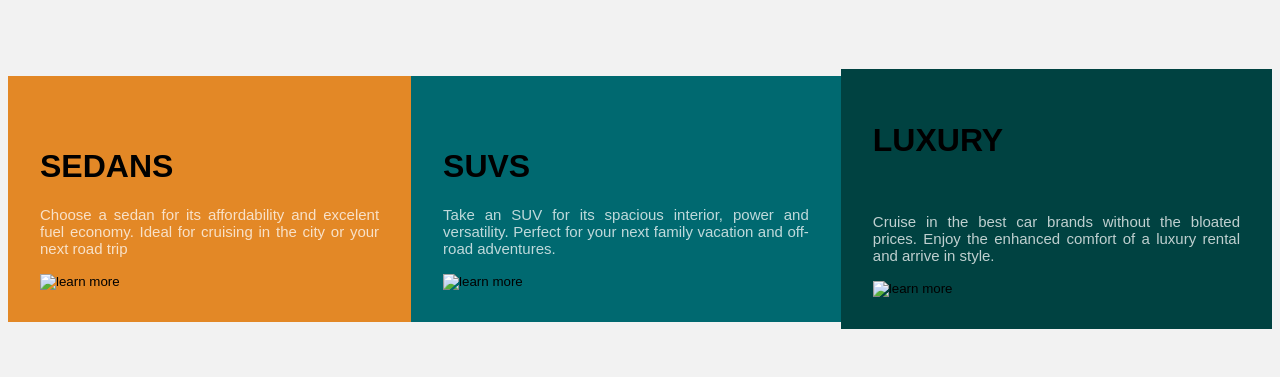
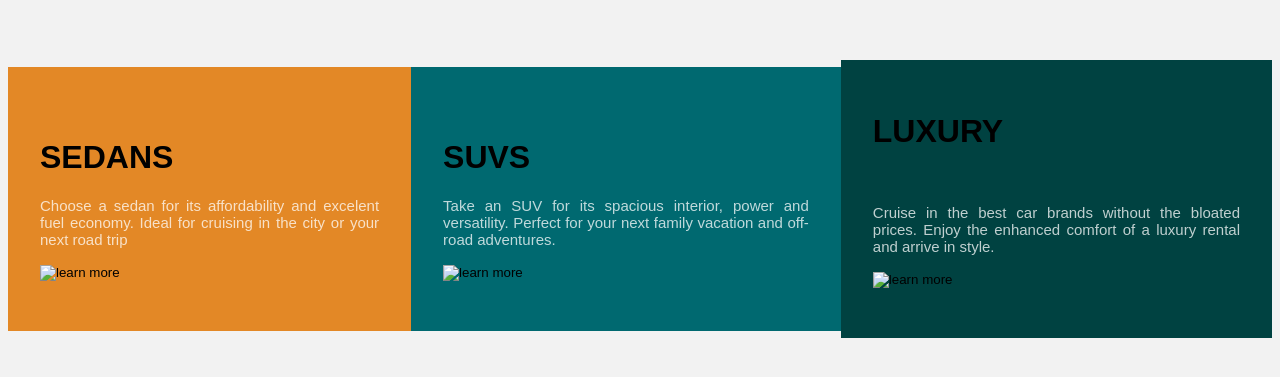
Before and after one commit to JeremiahEkoh/html-css, a plain HTML site: page index.html in a window 1280 px wide. Shown: the part 209-586 px from the top of the page. Drawn offline with Linux system fonts and the light colour scheme.

Commit message:
Update style.css

```diff
--- a/style.css
+++ b/style.css
@@ -2,15 +2,18 @@
 
     background-color:  hsl(31, 77%, 52%);
     padding: 2em;
+     padding-bottom: 50px;
 
 }
 .suv{
    background-color:  hsl(184, 100%, 22%);
      padding: 2em;
+     padding-bottom: 50px;
 }
 .luxury{
     background-color: hsl(179, 100%, 13%);
      padding: 2em;
+    padding-bottom: 50px;
 }
 .cars{
     display: flex;
```
